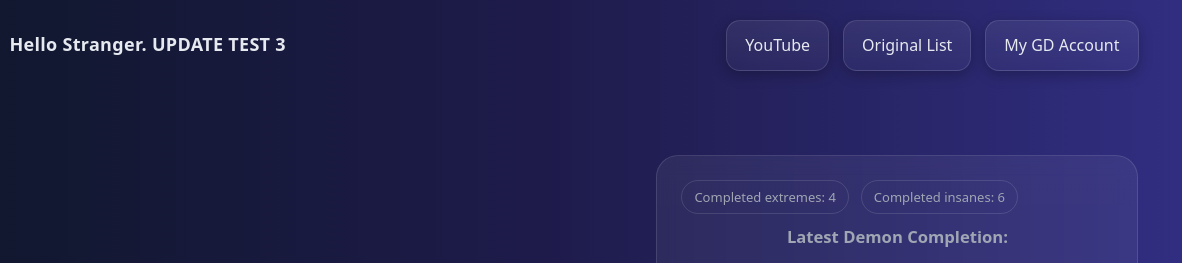
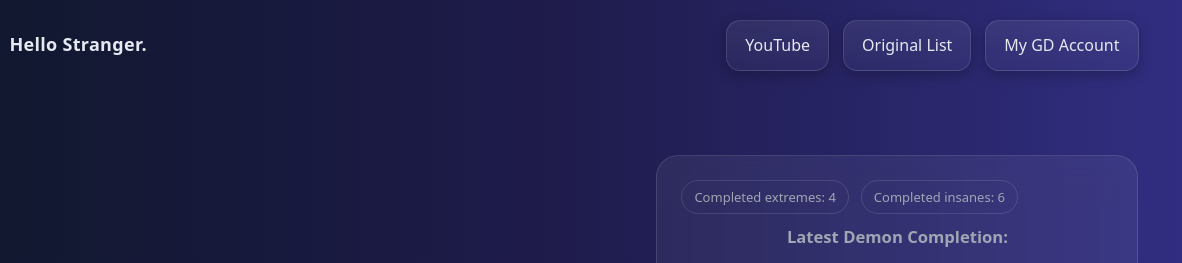
Before and after one commit to Stellar-Darkclone/Darkclone-Demon-List, a plain HTML site: page index.html in a window 1280 px wide. Shown: the top 263 px of the page, 98-1280 px from the left. Drawn offline with Linux system fonts and the light colour scheme.

Commit message:
Update index.html

```diff
--- a/index.html
+++ b/index.html
@@ -22,7 +22,7 @@
 <nav class="nav">
   <a class="brand" href="index.html">
     <img src="logo.png" alt="Logo" class="logo-img">
-    <span>Hello Stranger. UPDATE TEST 3</span>
+    <span>Hello Stranger.</span>
   </a>
 
   <!-- LINKS KO DITO BASTA -->
```
